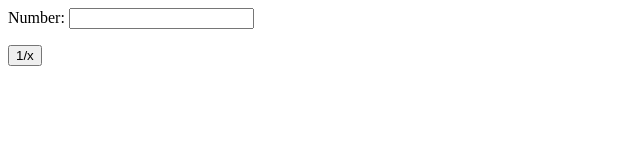
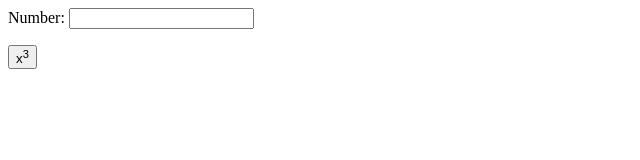
Before and after one commit to vichergoz/RepositorioGit, a plain HTML site: page calculadora.html in a window 1280 px wide. Shown: the full height of the page, 0-640 px from the left. Drawn offline with Linux system fonts and the light colour scheme.

Commit message:
x^3 button

```diff
--- a/calculadora.html
+++ b/calculadora.html
@@ -2,9 +2,9 @@
 <title>Calculator</title><meta charset="utf-8">
 <script type="text/javascript">
 
-function inverse(){
+function cube(){
 	var num = document.getElementById("n1");
-	num.value = 1 / num.value;
+	num.value = num.value * num.value * num.value;
 }
 </script>
 </head>
@@ -12,6 +12,6 @@ function inverse(){
 Number:
 <input type="text" id="n1"><p>
 
-<button onclick="inverse()">1/x</button>
+<button onclick="cube()">x<sup>3</sup></button>
 </body>
 </html>
```
